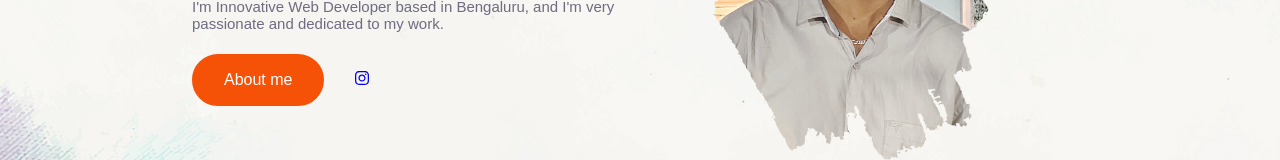
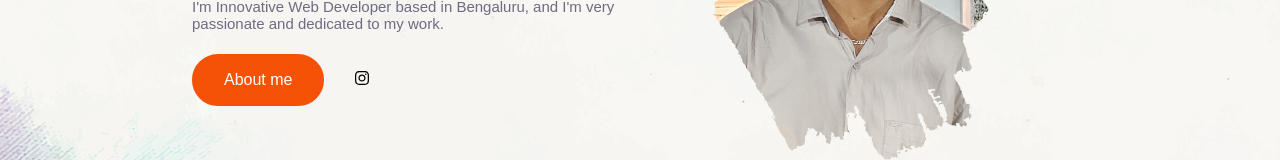
Before and after one commit to Vignesh2k0508/Vignesh-portfolio, a React (Create React App) app: page / in a window 1280 px wide. Shown: the part 404-564 px from the top of the page. Built offline with nearby package versions, Linux system fonts and the light colour scheme; some icons are missing.

Commit message:
fourth commit on 17 dec 2023

```diff
--- a/src/global.css
+++ b/src/global.css
@@ -167,6 +167,13 @@ nav{
     width: 70px;
     cursor: pointer;
 
+}
+
+.left-side > .btns > .icons > a{
+    color: #000;
+}
+.left-side > .btns > .icons > a:hover{
+    color: #f55207;
 }
 .intro-info{
     /* position: absolute;
```
